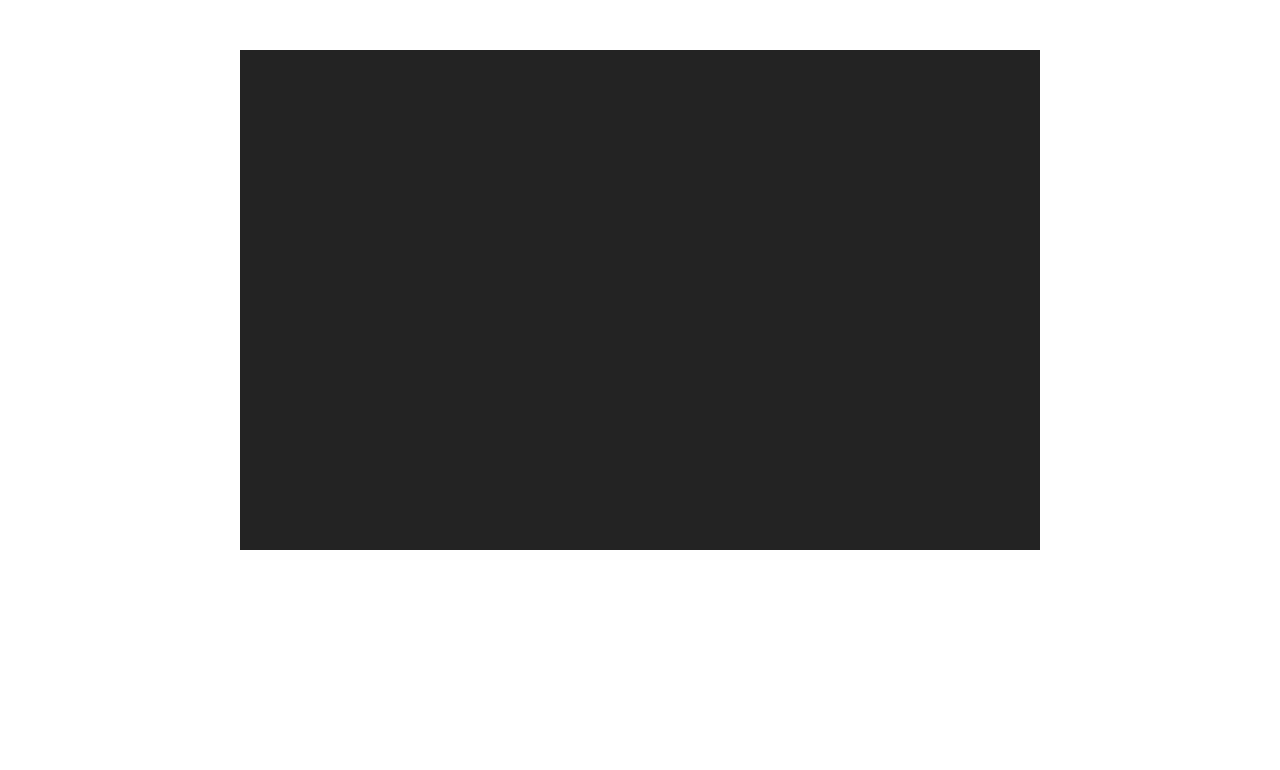
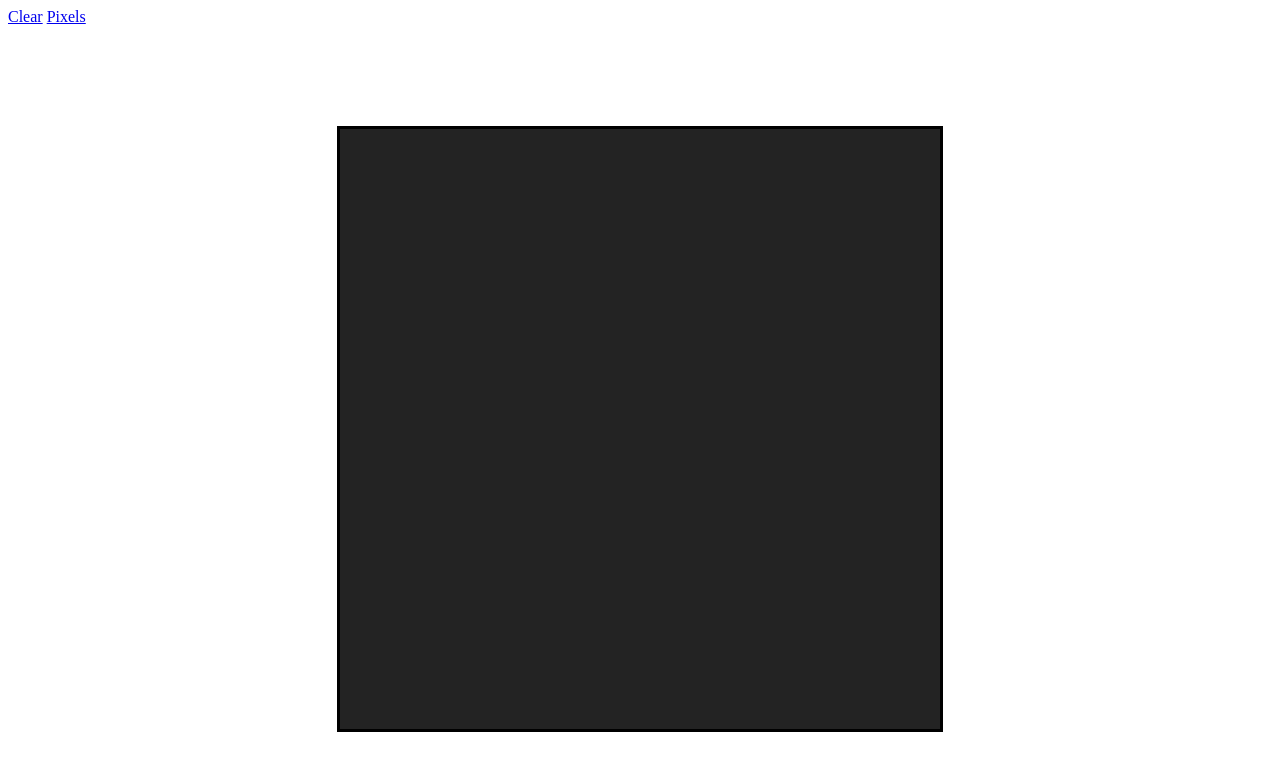
Before and after one commit to NaruBeast/etch-a-sketch, a plain HTML site: page index.html in a window 1280 px wide. Drawn offline with nearby package versions, Linux system fonts and the light colour scheme.

Commit message:
Revamped. Clear and chnage resolution functionality.

```diff
--- a/index.html
+++ b/index.html
@@ -6,20 +6,13 @@
 </head>
 <body>
   <div class="container">
-    <!--<div class="controls">
-      <button onclick="pixelCount(); return false;">Pixels</button>
-    </div>-->
-    <div class="grid">
-
+    <div class="controls">
+      <a href="#" onclick="clearGrid(); return false;">Clear</a>
+	  <a href="#" onclick="pixelDraw(); return false;">Pixels</a>
     </div>
+    <div class="grid"></div>
   </div>
   <script src="https://ajax.googleapis.com/ajax/libs/jquery/3.1.1/jquery.min.js"></script>
   <script src="script.js" type="text/javascript"></script>
 </body>
 </html>
-<!--<div class="lolk"></div>
-<div class="lolk"></div>
-
-<div class="lolk"></div>
-<div class="lolk"></div>
-<div class="lolk"></div>-->
--- a/script.js
+++ b/script.js
@@ -1,50 +1,35 @@
-var res = 16;
-var clickCheck = 0;
-
+var i;
+var res = 48;
+var gridElement = $('.grid');
+var gridDiv = $('.grid > div');
 $(document).ready(function(){
-  makeGrid();
-  $('div').click(function(){
-    stopGrid();
-  });
+	drawGrid();
 });
 
-function makeGrid() {
+function drawGrid() {
 
-  for(i=0; i<Math.pow(res,2); i++) {
-    $('.grid').append("<div class='lolk'></div>");
-  }
-  $('.lolk').height(500/res);
-  $('.lolk').width(800/res);
-  plot();
-};
-
-function plot(){
-  if(clickCheck === 0) {
-    return;
-  }
-  else {
-  $('div').mouseenter(function(){
-    $(this).addClass('a');
-  });
-}
+	for(i=0; i<Math.pow(res,2); i++) {
+		$(gridElement).append("<div class='lolk'></div>");
+	}
+	$('.grid > div').width($('.grid').width()/res);
+	$('.grid > div').height($('.grid>div').width());
+	plot();
 }
 
-function pixelCount() {
-  res = prompt("Enter pixels. eg enter 64 for 64x64");
-  makeGrid();
+function plot() {
+	$('.grid > div').mouseenter(function(e){
+		console.log("cjksadnckjsdc");
+		$(e.currentTarget).addClass('a');
+	});
 }
 
+function clearGrid() {
+	$('.grid > div').removeClass('a');
+}
 
-  $('.grid').click(function(){
-    if(clickCheck===0){
-      clickCheck = 1;
-      plot();
-    }
-    else {
-      clickCheck = 0;
-    }
-  });
-
-
-/*$('.lolk').width($('.grid').width()/res);
-$('.lolk').height($('.grid > div').width()/res);*/
+function pixelDraw() {
+	res = prompt("Enter resolution eg. 64 for 64x64 (max. 128)");
+	//clearGrid();
+	$('.grid').empty(); //removes all child elements of '.grid'
+	drawGrid();
+}
--- a/style.css
+++ b/style.css
@@ -1,32 +1,36 @@
+body {
+	background-color: #ffffff;
+	/*height: 100%;*/
+}
+
 .container {
-  /*background-color: black;*/
-  margin: 0 auto;
-  height: 100%;
+	/*height: 100%;*/
 }
+
 .grid {
-  /*overflow: hidden;*/
-  height: calc(100% - 110px);
-  /*border: 3px solid black;*/
-  width: 800px;
-  margin: 50px auto;
-  background-color: #ffffff;
+	border: 3px solid black;
+	margin: 100px auto;
+	width: 600px;
+	height: 600px;
+	/*background-color:#232323;*/
 }
 
 .grid div {
-  float: left; /*takes care of the spaces b/w individual lines*/
+	/*display: inline-block;*/
+	float: left;
+	background-color: #232323;
+	height: 100px;
+	width: 83.5px;
+}
+
+.lolk.a {
+  background-color: blue;
 }
 
 .lolk {
-  background-color: #232323;
-  height: 100px;
-  width: 83.5px;
-  /*float:left;*/
-  display: inline-block;
-  /*margin-right: 2px;*/
-  /*margin-bottom: -2px;*/
+
 }
 
-
-.a {
-  background-color: red;
+.controls, a{
+	margin: 0 auto;
 }
```
